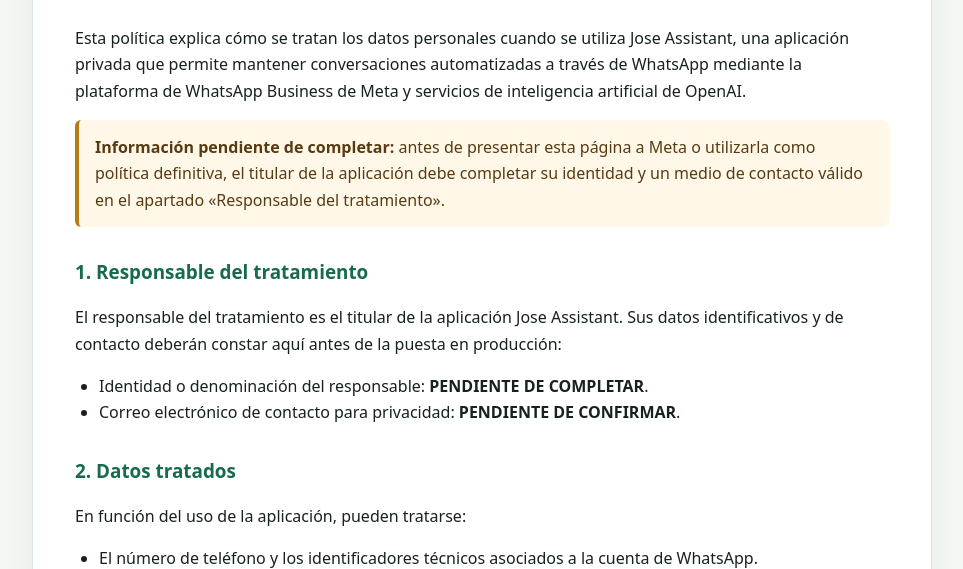
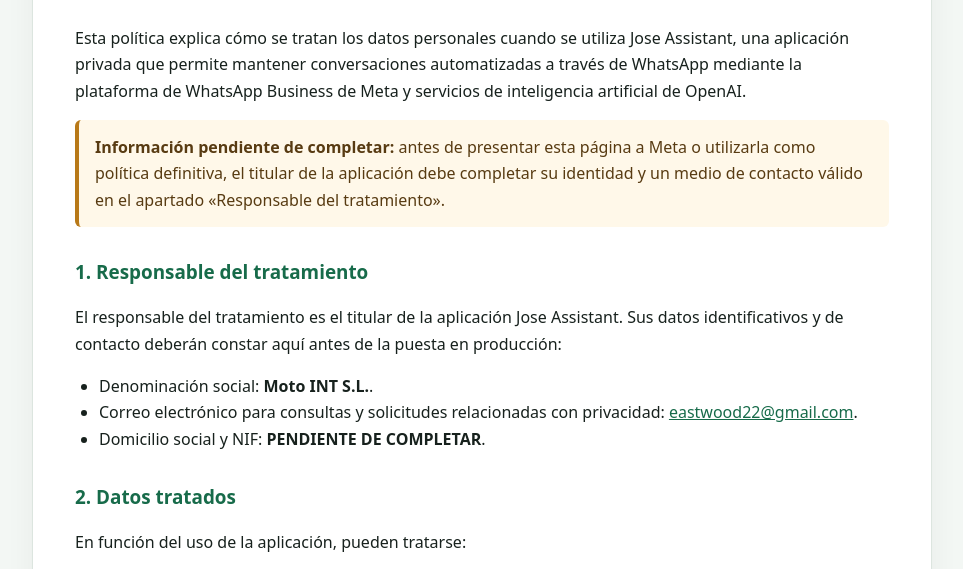
Before and after one commit to cesaralberto22/jose-assistant-privacy, a plain HTML site: page index.html in a window 1280 px wide. Shown: the part 167-736 px from the top of the page, without its empty margins (158-1121 px from the left). Drawn offline with Linux system fonts and the light colour scheme.

Commit message:
Completar responsable y correo de privacidad

```diff
--- a/index.html
+++ b/index.html
@@ -27,8 +27,9 @@ a{color:var(--green)}ul{padding-left:24px}footer{border-top:1px solid var(--line
 <h2>1. Responsable del tratamiento</h2>
 <p>El responsable del tratamiento es el titular de la aplicación Jose Assistant. Sus datos identificativos y de contacto deberán constar aquí antes de la puesta en producción:</p>
 <ul>
-<li>Identidad o denominación del responsable: <strong>PENDIENTE DE COMPLETAR</strong>.</li>
-<li>Correo electrónico de contacto para privacidad: <strong>PENDIENTE DE CONFIRMAR</strong>.</li>
+<li>Denominación social: <strong>Moto INT S.L.</strong>.</li>
+<li>Correo electrónico para consultas y solicitudes relacionadas con privacidad: <a href="mailto:eastwood22@gmail.com">eastwood22@gmail.com</a>.</li>
+<li>Domicilio social y NIF: <strong>PENDIENTE DE COMPLETAR</strong>.</li>
 </ul>
 
 <h2>2. Datos tratados</h2>
```
